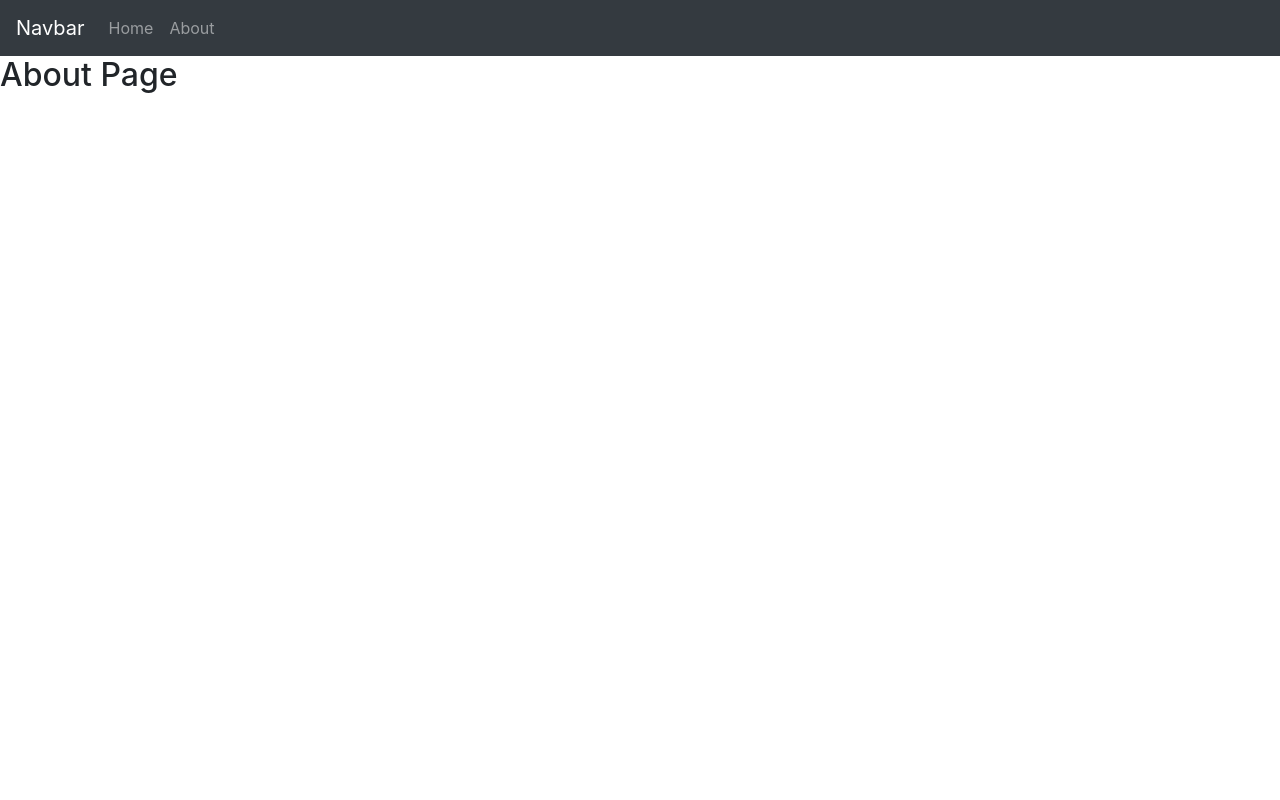
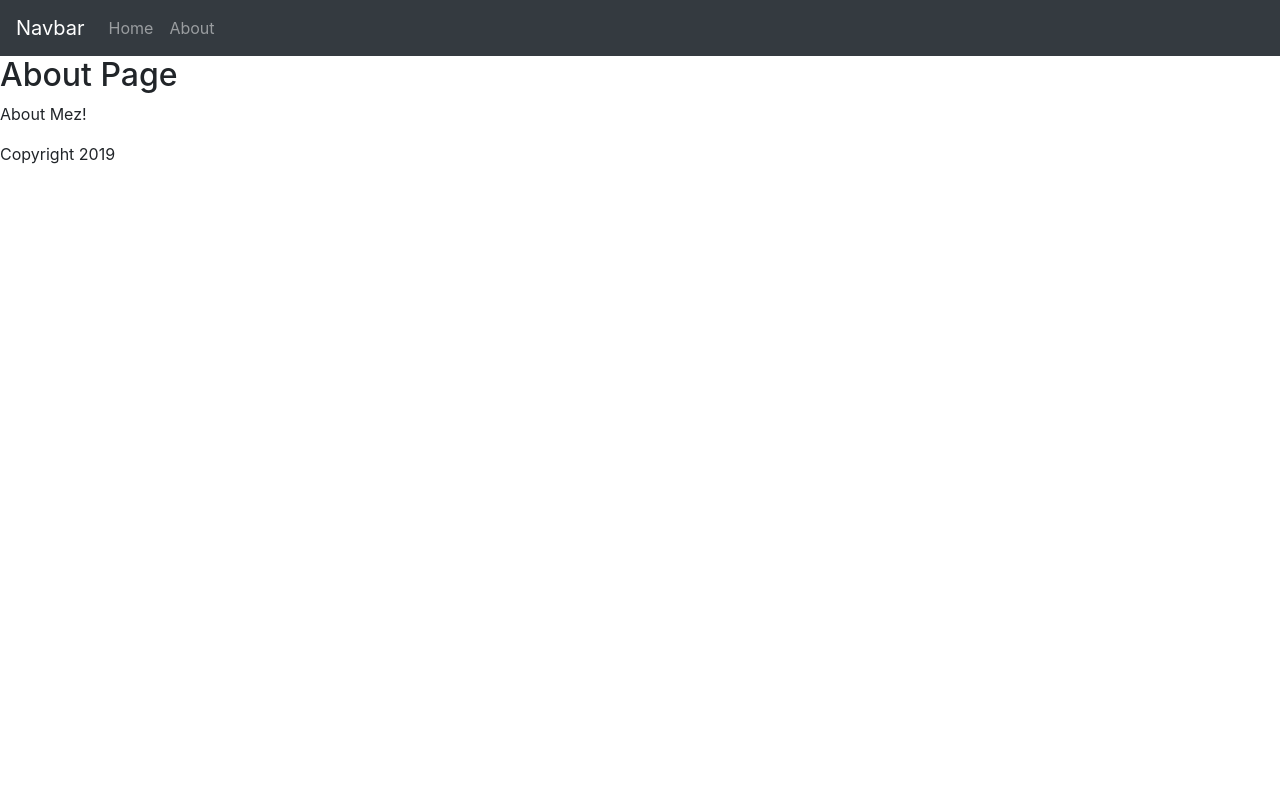
Before and after one commit to cloudjumper2000/wordcount_proj, a Django app: page /about/ in a window 1280 px wide. Run offline with Django 3.2, Linux system fonts and the light colour scheme; some libraries are stand-ins or nearby versions.

Commit message:
paragraph and copyright added

```diff
--- a/templates/about.html
+++ b/templates/about.html
@@ -29,6 +29,9 @@
 
 <h2>About Page</h2>
 
+<p>About Mez!</p>
+
+Copyright 2019
 
 <!doctype html>
 
```
